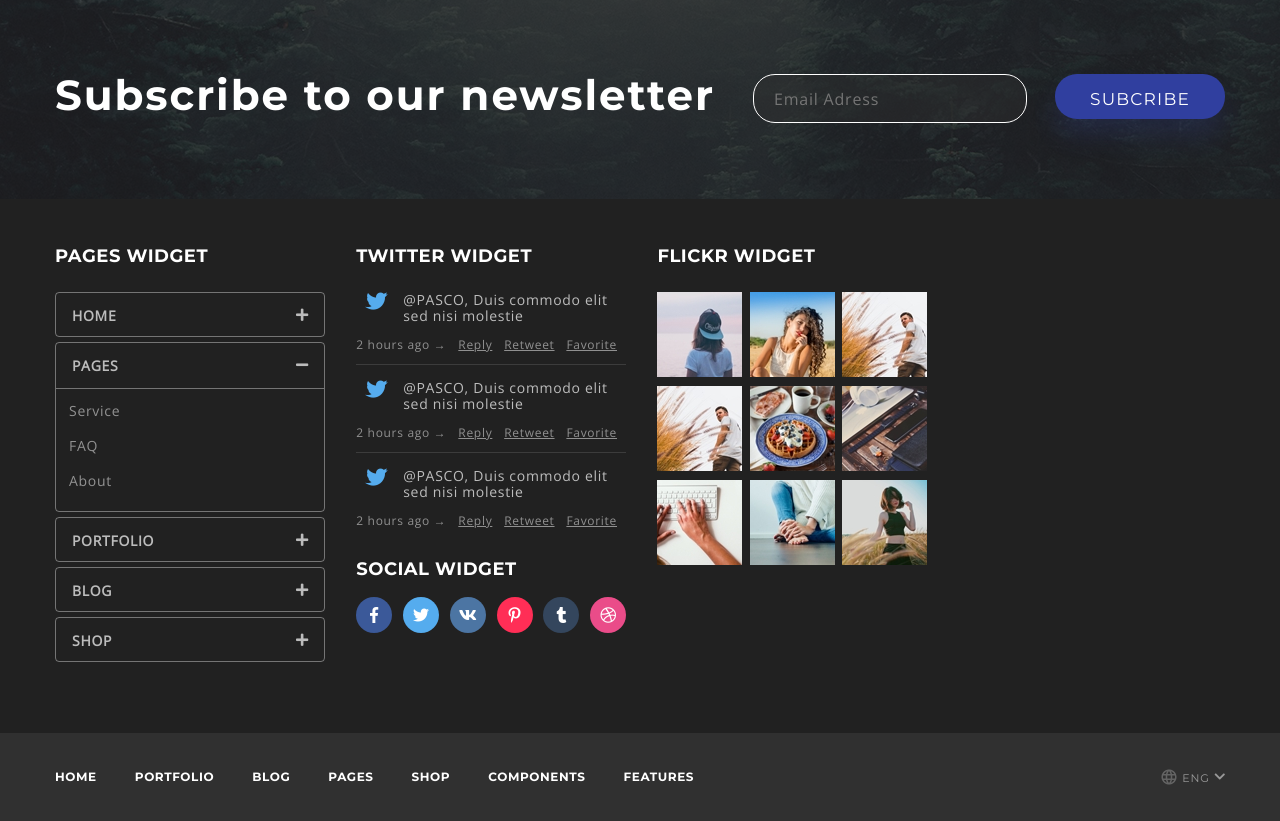
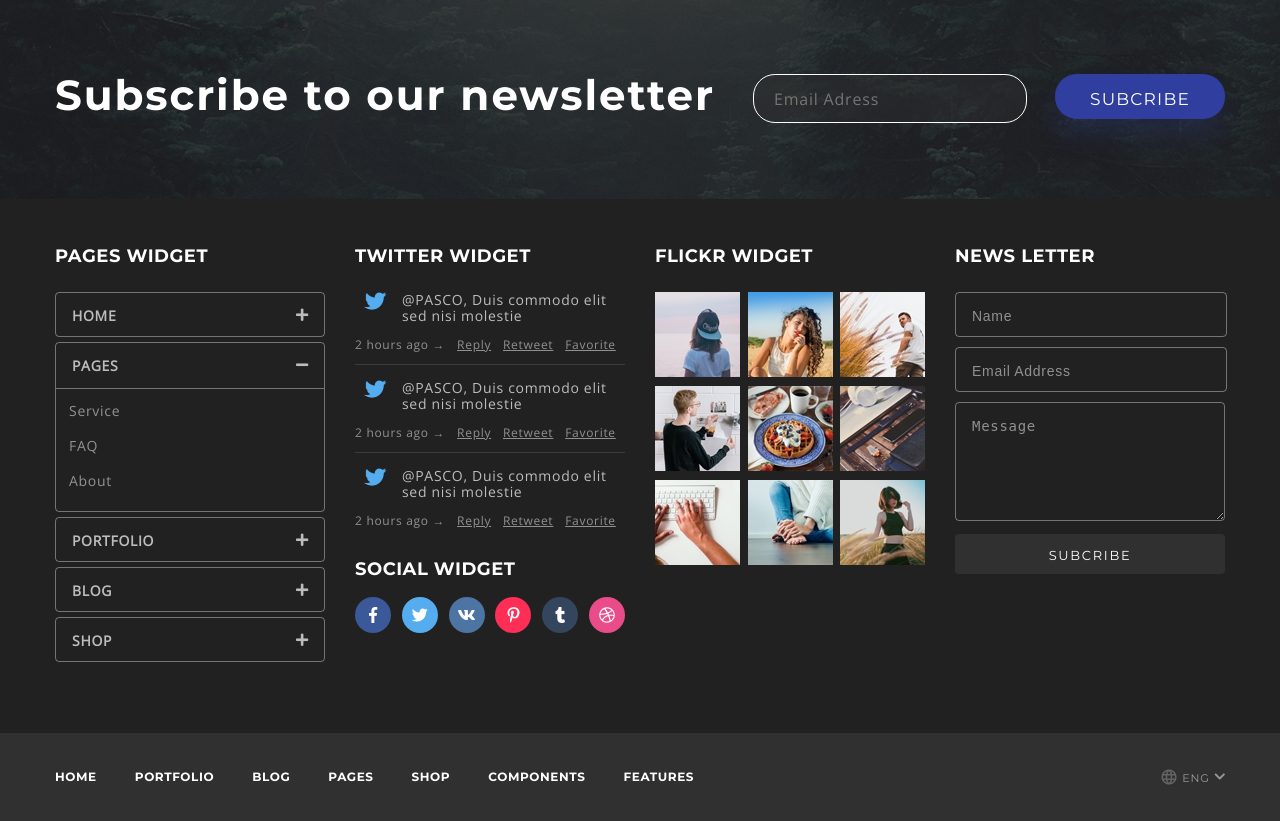
Before and after one commit to OliaKvasha/hw1, a PHP site: page / in a window 1280 px wide; the page is wider, and only the part inside the window is pictured. Shown: the part 3479-4300 px from the top of that part. Run offline with PHP 8.4, Linux system fonts and the light colour scheme; some libraries are stand-ins or nearby versions.

Commit message:
add news letter

```diff
--- a/hw6/css/style.css
+++ b/hw6/css/style.css
@@ -918,9 +918,8 @@ body {
   width: 270px;
   padding-top: 48px;
   padding-bottom: 66px;
-  margin-right: 27px;
-  display: inline-block;
-  vertical-align: top;
+  margin-right: 30px;
+  float: left;
 }
 
 .widget:last-child {
@@ -1064,6 +1063,41 @@ body {
   vertical-align: bottom;
 }
 
+.widget-form__field {
+  width: 252px;
+  height: 37px;
+  border-radius: 4px;
+  border: 1px solid rgba(255, 255, 255, 0.38);
+  background: transparent;
+  padding-left: 16px;
+  padding-top: 5px;
+  margin-bottom: 10px;
+}
+
+.widget-form__field::placeholder {
+  color: rgba(255, 255, 255, 0.5);
+  font-size: 14px;
+  letter-spacing: 0.7px;
+}
+
+.widget-form__field-message {
+  width: 250px;
+  height: 100px;
+  padding-top: 15px;
+}
+
+.widget-form__btn {
+  font-family: 'Montserrat', sans-serif;
+  width: 270px;
+  height: 40px;
+  border-radius: 4px;
+  border: none;
+  background-color: #303030;
+  color: #ffffff;
+  font-size: 18px;
+  letter-spacing: 1.7px;
+}
+
 .footer-navigation {
   background-color: #303030;
   color: #fff;
--- a/hw6/index.html
+++ b/hw6/index.html
@@ -554,7 +554,7 @@
         </div>
     </div>
     <div class="widgets">
-        <div class="block">
+        <div class="block clearfix">
             <article class="widget uppercase">
                 <h3 class="widget__title">pages widget</h3>
                 <ul class="widget__text font_open-sans">
@@ -671,7 +671,7 @@
                         <img class="flickr-widget__img" src="images/Layer_43.jpg" alt="The man is in the field">
                     </a>
                     <a class="flickr-widget__link" href="#">
-                        <img class="flickr-widget__img" src="images/Layer_43.jpg" alt="Man with photos">
+                        <img class="flickr-widget__img" src="images/Layer_39.jpg" alt="Man with photos">
                     </a>
                     <a class="flickr-widget__link" href="#">
                         <img class="flickr-widget__img" src="images/Layer_37.jpg" alt="Breakfast">
@@ -690,7 +690,15 @@
                     </a>
                 </div>
             </article>
-
+            <article class="widget">
+                <h3 class="widget__title uppercase">news letter</h3>
+                <form class="widget-form" action="/" method="post">
+                    <input class="widget-form__field" type="text" name="name" placeholder="Name">
+                    <input class="widget-form__field" type="email" name="email" placeholder="Email Address">
+                    <textarea class="widget-form__field widget-form__field-message" name="message" placeholder="Message"></textarea>
+                    <button type="submit" name="widget-subscribe" class="widget-form__btn small-caps">subcribe</button>
+                </form>
+            </article>
         </div>
     </div>
 
```
